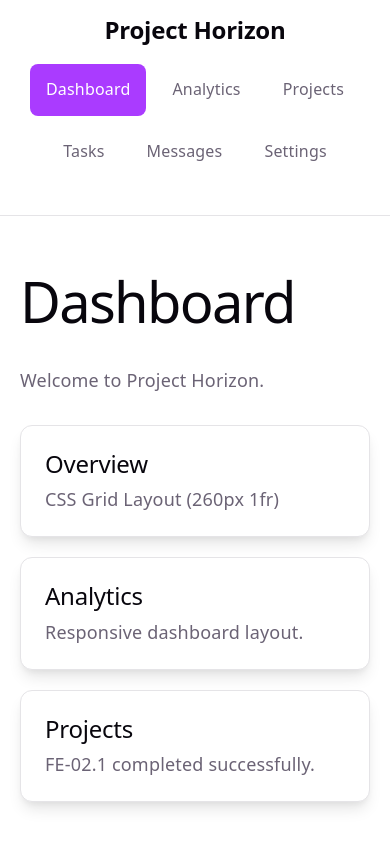
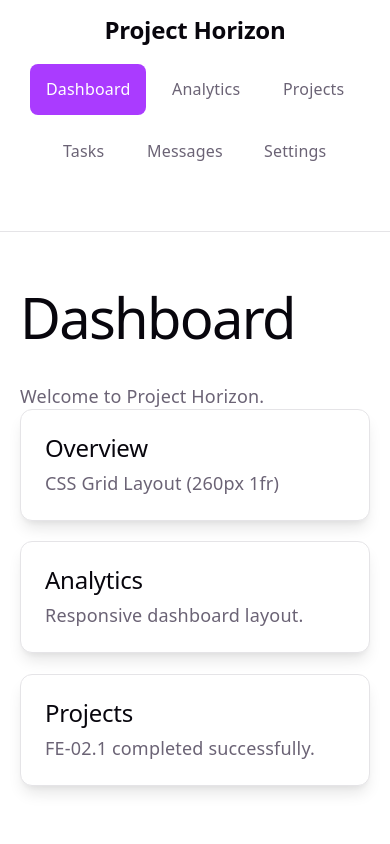
Before and after one commit to Inderjeetsingh1313/project-horizon, a React (Vite) app in the folder project-horizon/: page / in a window 390 px wide. Built offline with nearby package versions, Linux system fonts and the light colour scheme.

Commit message:
Visual Reflow DOM Audit

```diff
--- a/project-horizon/src/App.css
+++ b/project-horizon/src/App.css
@@ -7,17 +7,14 @@
   max-width: 1440px;
   margin: 0 auto;
   background: var(--bg);
+  /* Performance Optimization */
+  contain: layout;
 }
-
-/* Main Content */
 
 .main-content {
   padding: 32px;
+  overflow-y: auto;
   overflow-x: hidden;
-}
-
-.page-header {
-  margin-bottom: 32px;
 }
 
 .cards {
@@ -32,12 +29,17 @@
   border-radius: 12px;
   padding: 24px;
   box-shadow: var(--shadow);
+
+  /* Optimize animations */
+  transition: transform 0.2s ease, box-shadow 0.2s ease;
+  will-change: transform;
 }
 
-/* 768px Tablet */
+.card:hover {
+  transform: translateY(-4px);
+}
 
 @media (max-width: 768px) {
-
   .app-layout {
     grid-template-columns: 1fr;
   }
@@ -50,41 +52,3 @@
     grid-template-columns: 1fr;
   }
 }
-
-
-   /* 320px Mobile */
-
-
-@media (max-width: 320px) {
-
-  .main-content {
-    padding: 12px;
-  }
-
-  .card {
-    padding: 16px;
-  }
-
-  h1 {
-    font-size: 28px;
-  }
-
-  h2 {
-    font-size: 18px;
-  }
-
-  p {
-    font-size: 14px;
-  }
-}
-
-/* Large Screens (1440px) */
-
-@media (min-width: 1440px) {
-
-  .app-layout {
-    max-width: 1440px;
-    margin: 0 auto;
-  }
-
-}
--- a/project-horizon/src/components/Sidebar.css
+++ b/project-horizon/src/components/Sidebar.css
@@ -1,16 +1,30 @@
 .sidebar {
   width: 100%;
   min-height: 100vh;
-  background: #fff;
+  background: var(--bg);
   border-right: 1px solid var(--border);
   padding: 24px;
-  transition: all .3s ease;
+
+  display: flex;
+  flex-direction: column;
+
+  /* FE-02.4 Performance */
+  overflow-y: auto;
+  will-change: transform;
+  contain: layout paint;
+
+  transition: transform 0.3s ease;
 }
 
 .logo {
   font-size: 24px;
   font-weight: 600;
+  color: var(--text-h);
   margin-bottom: 40px;
+}
+   /* Navigation */
+.sidebar nav {
+  flex: 1;
 }
 
 .sidebar ul {
@@ -24,11 +38,20 @@
   margin-bottom: 8px;
   border-radius: 8px;
   cursor: pointer;
-  transition: .3s;
+  color: var(--text);
+
+  /* FE-02.4 Performance */
+  transition:
+    background-color 0.3s ease,
+    color 0.3s ease,
+    transform 0.2s ease;
+
+  will-change: background-color, transform;
 }
 
 .sidebar li:hover {
   background: var(--accent-bg);
+  transform: translateX(4px);
 }
 
 .sidebar li.active {
@@ -39,48 +62,48 @@
 
    /* Tablet */
 
-@media (max-width:768px){
-
-.sidebar{
-    min-height:auto;
-    border-right:none;
-    border-bottom:1px solid var(--border);
-    padding:16px;
+@media (max-width: 768px) {
+  .sidebar {
+    min-height: auto;
+    border-right: none;
+    border-bottom: 1px solid var(--border);
+    padding: 16px;
   }
 
-.logo{
-    text-align:center;
-    margin-bottom:20px;
+  .logo {
+    text-align: center;
+    margin-bottom: 20px;
   }
 
-.sidebar ul{
-    display:flex;
-    flex-wrap:wrap;
-    justify-content:center;
-    gap:10px;
+  .sidebar ul {
+    display: flex;
+    flex-wrap: wrap;
+    justify-content: center;
+    gap: 10px;
   }
 
-.sidebar li{
-    margin:0;
+  .sidebar li {
+    margin-bottom: 0;
   }
-
 }
 
 /* Mobile */
 
-@media (max-width:320px){
-
-.sidebar{
-    padding:12px;
+@media (max-width: 320px) {
+  .sidebar {
+    padding: 12px;
   }
 
-.logo{
-    font-size:20px;
+  .logo {
+    font-size: 20px;
   }
 
-.sidebar li{
-    width:100%;
-    text-align:center;
+  .sidebar ul {
+    flex-direction: column;
   }
 
+  .sidebar li {
+    width: 100%;
+    text-align: center;
   }
+}
--- a/project-horizon/src/index.css
+++ b/project-horizon/src/index.css
@@ -22,12 +22,10 @@
      Typography Tokens
   ====================================== */
 
-  /* Font Families */
   --font-family-base: system-ui, "Segoe UI", Roboto, sans-serif;
   --font-family-heading: system-ui, "Segoe UI", Roboto, sans-serif;
   --font-family-mono: ui-monospace, Consolas, monospace;
 
-  /* Font Sizes */
   --font-size-xs: 12px;
   --font-size-sm: 14px;
   --font-size-md: 16px;
@@ -36,23 +34,19 @@
   --font-size-2xl: 36px;
   --font-size-3xl: 56px;
 
-  /* Font Weights */
   --font-weight-regular: 400;
   --font-weight-medium: 500;
   --font-weight-semibold: 600;
   --font-weight-bold: 700;
 
-  /* Line Heights */
   --line-height-tight: 1.2;
   --line-height-normal: 1.45;
   --line-height-relaxed: 1.6;
 
-  /* Letter Spacing */
   --letter-spacing-base: 0.18px;
   --letter-spacing-heading: -0.24px;
   --letter-spacing-display: -1.68px;
 
-  /* Global Typography */
   font-family: var(--font-family-base);
   font-size: var(--font-size-lg);
   line-height: var(--line-height-normal);
@@ -125,6 +119,10 @@
   box-sizing: border-box;
 }
 
+html {
+  scroll-behavior: smooth;
+}
+
 html,
 body {
   margin: 0;
@@ -138,13 +136,22 @@ body {
 }
 
 /* =====================================
+   Images
+====================================== */
+
+img {
+  display: block;
+  max-width: 100%;
+  height: auto;
+}
+
+/* =====================================
    Root
 ====================================== */
 
-#root{
-    width:100%;
-    min-height:100vh;
-    margin:0 auto;
+#root {
+  width: 100%;
+  min-height: 100vh;
 }
 
 /* =====================================
```
Lines whose indentation alone changed are shown as unchanged.
